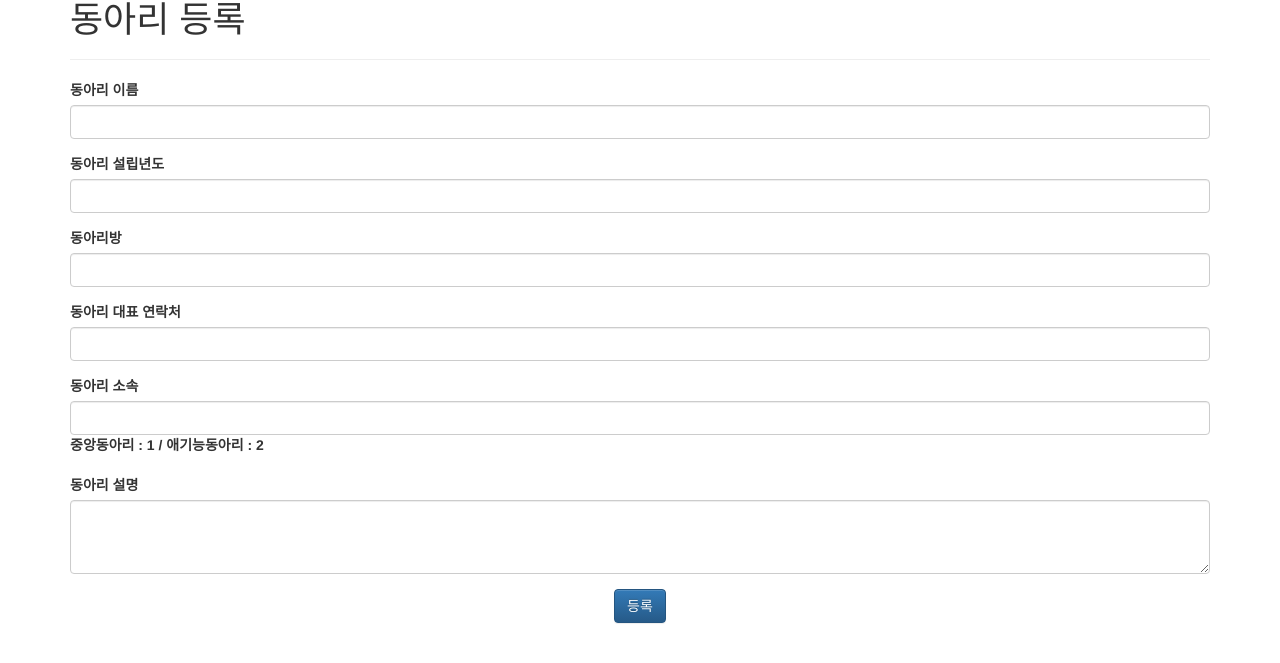
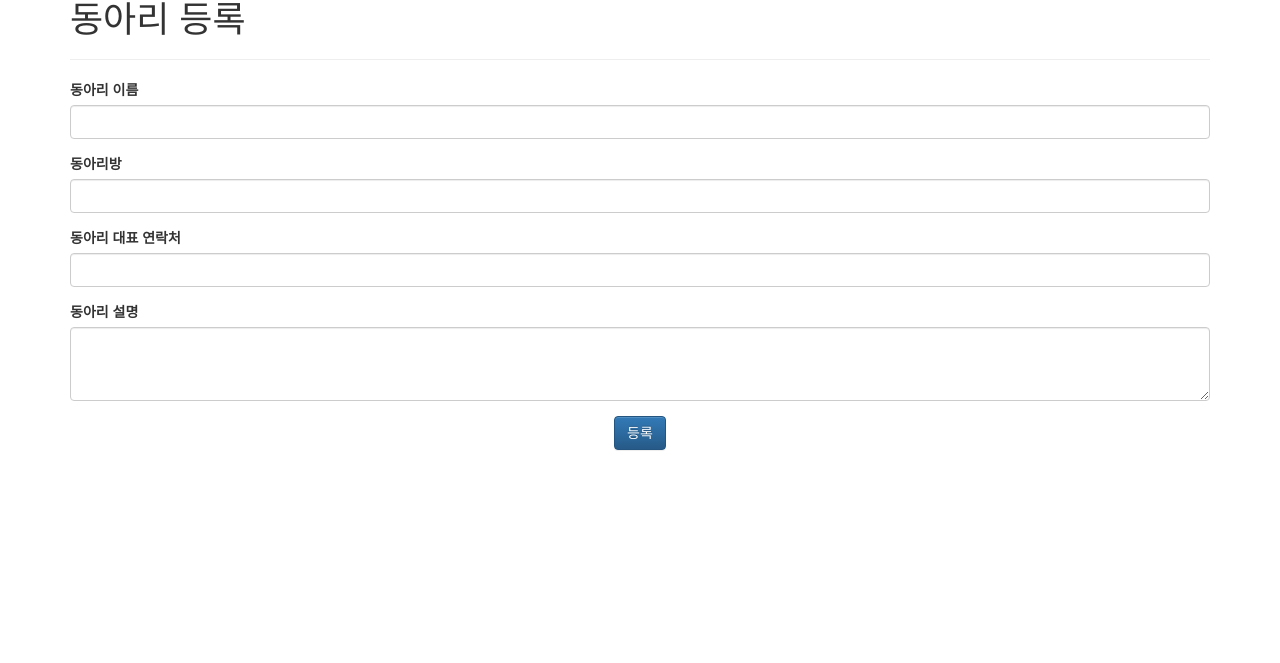
Before and after one commit to dnqlalgus/DB_term, a PHP site: page /club_register.php in a window 1280 px wide. Shown: the part 40-703 px from the top of the page. Run offline with PHP 8.4, Linux system fonts and the light colour scheme; data that the repository does not hold is empty; some libraries are stand-ins or nearby versions.

Commit message:
목록 줄임

```diff
--- a/club_register.php
+++ b/club_register.php
@@ -20,11 +20,6 @@ $conn = dbconnect($host, $dbid, $dbpass, $dbname);
           </fieldset>
 
           <fieldset class="form-group">
-            <label for="c_year">동아리 설립년도</label>
-            <input type="text" class="form-control" id="c_year" name="c_year" >
-          </fieldset>
-
-          <fieldset class="form-group">
             <label for="c_room">동아리방</label>
             <input type="text" class="form-control" id="c_room" name="c_room" >
           </fieldset>
@@ -32,12 +27,6 @@ $conn = dbconnect($host, $dbid, $dbpass, $dbname);
           <fieldset class="form-group">
             <label for="c_number">동아리 대표 연락처</label>
             <input type="text" class="form-control" id="c_number" name="c_number" >
-          </fieldset>
-
-          <fieldset class="form-group">
-            <label for="c_field">동아리 소속</label>
-            <input type="text" class="form-control" id="c_field" name="c_field" >
-            <label>중앙동아리 : 1 / 애기능동아리 : 2</label>
           </fieldset>
 
           <fieldset class="form-group">
```
